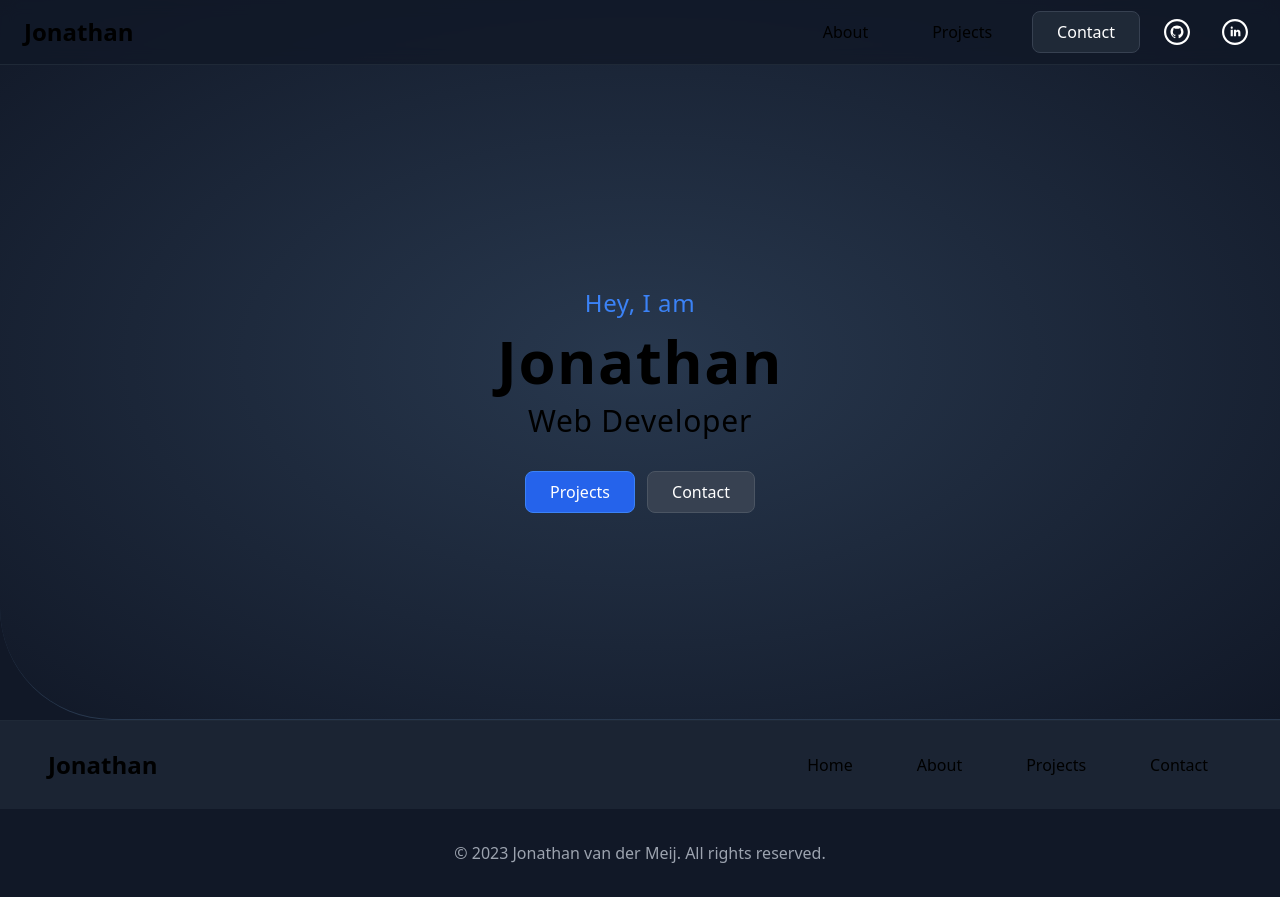
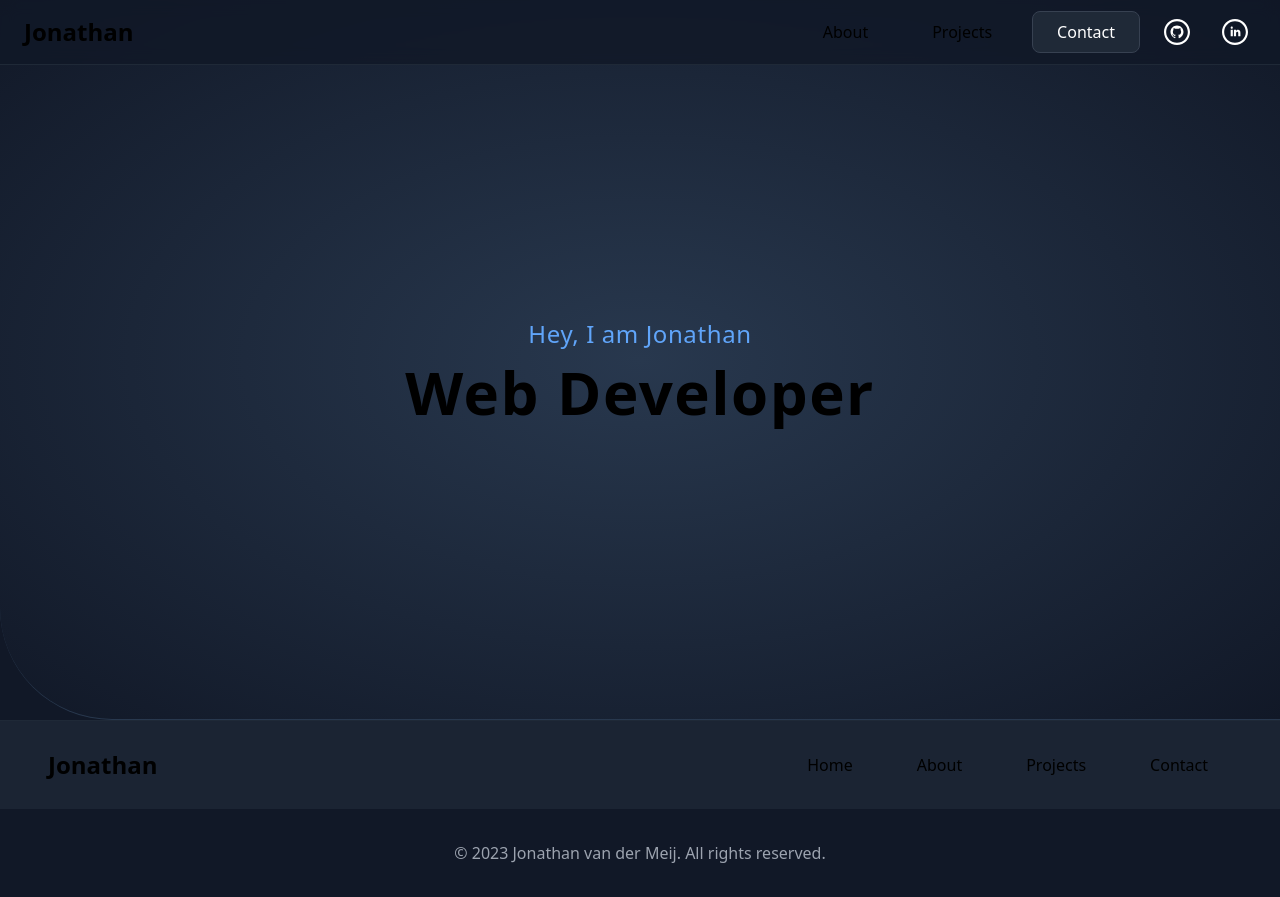
Before and after one commit to Jonathanmeij/portfolio-next, a Next.js app: page /Header in a window 1280 px wide. Built offline with nearby package versions, Linux system fonts and the light colour scheme.

Commit message:
changed header text

```diff
--- a/pages/Header.tsx
+++ b/pages/Header.tsx
@@ -27,7 +27,7 @@ export default function Header() {
         <div
             id="home"
             ref={ref}
-            className=" w-full pt-20 h-[45rem] bg-gradient-radial from-gray-850 to-gray-900 border-b border-gray-850 rounded-bl-[7rem]"
+            className=" w-full pt-16 h-[45rem] bg-gradient-radial from-gray-850 to-gray-900 border-b border-gray-850 rounded-bl-[7rem]"
         >
             <Container className="flex flex-col items-center justify-center w-full h-full gap-8 m-auto">
                 <h1
@@ -35,14 +35,13 @@ export default function Header() {
                         inView ? "opacity-100" : "opacity-0"
                     }`}
                 >
-                    <span className="text-2xl tracking-wide text-blue-500">
-                        Hey, I am
+                    <span className="text-2xl tracking-wide text-blue-400">
+                        Hey, I am Jonathan
                     </span>
                     <span className="text-5xl font-bold tracking-wide md:text-6xl">
-                        {"Jonathan"}
+                        Web Developer
                     </span>
                     <span className="text-2xl font-medium tracking-wide md:text-3xl">
-                        {"Web Developer"}
                     </span>
                 </h1>
                 <div
@@ -50,18 +49,18 @@ export default function Header() {
                         inView ? "opacity-100" : "opacity-0"
                     }`}
                 >
-                    <Button
-                        color="primary"
-                        onClick={() => handleScroll(projectsSection, "start")}
-                    >
-                        Projects
-                    </Button>
-                    <Button
-                        color="secondaryLigher"
-                        onClick={() => handleScroll(contactSection, "start")}
-                    >
-                        Contact
-                    </Button>
+                    {/*<Button*/}
+                    {/*    color="primary"*/}
+                    {/*    onClick={() => handleScroll(projectsSection, "start")}*/}
+                    {/*>*/}
+                    {/*    Projects*/}
+                    {/*</Button>*/}
+                    {/*<Button*/}
+                    {/*    color="secondaryLigher"*/}
+                    {/*    onClick={() => handleScroll(contactSection, "start")}*/}
+                    {/*>*/}
+                    {/*    Contact*/}
+                    {/*</Button>*/}
                 </div>
             </Container>
         </div>
```
